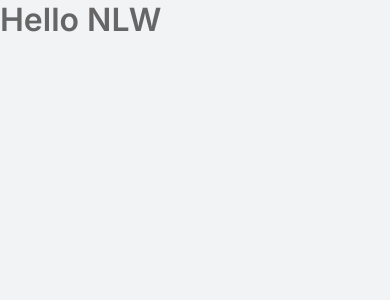
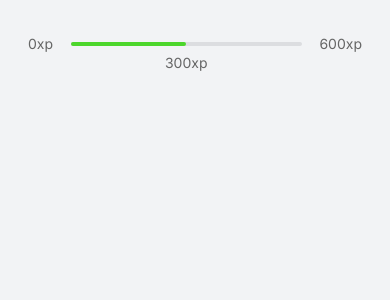
Before and after one commit to guipolive/move.it, a React (Create React App) app: page / in a window 390 px wide. Shown: the top 300 px of the page. Built offline with nearby package versions, Linux system fonts and the light colour scheme.

Commit message:
component ExperienceBar

```diff
--- a/src/App.tsx
+++ b/src/App.tsx
@@ -1,8 +1,12 @@
 import './styles/global.css'
+
+import {ExperienceBar} from './components/ExperienceBar';
 
 function App() {
   return (
-    <h1>Hello NLW</h1>
+    <div className="container" >
+      <ExperienceBar />
+    </div>
   );
 }
 
--- /dev/null
+++ b/src/components/ExperienceBar.tsx
@@ -0,0 +1,18 @@
+export function ExperienceBar() {
+	return(
+		<header className="ExperienceBar" >
+			<span>0xp</span>
+			<div>
+				<div style={{width: '50%'}} />
+
+				<span
+					className='ExperienceBar__total-xp'
+					style={{left: '50%'}}
+				>
+					300xp
+				</span>
+			</div>
+			<span>600xp</span>
+		</header>
+	)
+}
--- a/src/styles/global.css
+++ b/src/styles/global.css
@@ -1,3 +1,17 @@
+:root {
+	--white: #fff;
+	--background: #F2F3F5;
+	--gray-line: #DCDDE0;
+	--text: #666666;
+	--text-highlight: #b3b9ff;
+	--title: #2e384d;
+	--red: #e83f5b;
+	--green: #4cd62b;
+	--blue: #5965e0;
+	--blue-dark: #4953b8;
+	--blue-twitter: #2aa9e0;
+}
+
 * {
 	margin: 0;
 	padding: 0;
@@ -7,13 +21,24 @@
 
 body {
 	-webkit-font-smoothing: antialiased;
-	background: #f2f3f5;
-	color: #666;
+	background: var(--background);
+	color: var(--text);
 	/* min-height: 100%; */
 }
 
+@media(max-width: 1080px) {
+	html {
+		font-size: 93.75%;
+	}
+}
+@media(max-width: 720px) {
+	html {
+		font-size: 87.5%;
+	}
+}
+
 body, button, input, textarea {
-	font: 400 16px 'Inter', sans-serif;
+	font: 400 1rem 'Inter', sans-serif;
 }
 
 html, body, #root {
@@ -28,3 +53,43 @@ a {
 button {
 	cursor: pointer;
 }
+
+.container {
+	height: 100vh;
+	max-width: 992px;
+	margin: 0 auto;
+	padding: 2.5rem 2rem;
+
+	flex-direction: column; /* safari erro */
+}
+
+.ExperienceBar {
+	display: flex;
+	align-items: center;
+}
+
+
+.ExperienceBar span {
+	font-size: 1rem;
+}
+
+.ExperienceBar > div {
+	flex: 1;
+	height: 4px;
+	border-radius: 4px;
+	background-color: var(--gray-line);
+	margin: 0 1.25rem;
+	position: relative;
+}
+
+.ExperienceBar > div > div {
+	height: 100%;
+	border-radius: 4px;
+	background-color: var(--green);
+}
+
+.ExperienceBar__total-xp {
+	position: absolute;
+	top: 12px;
+	transform: translateX(-50%);
+}
```
